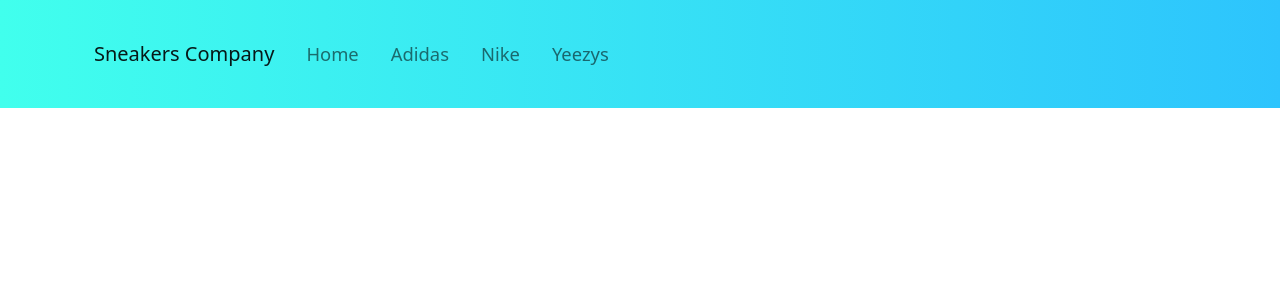
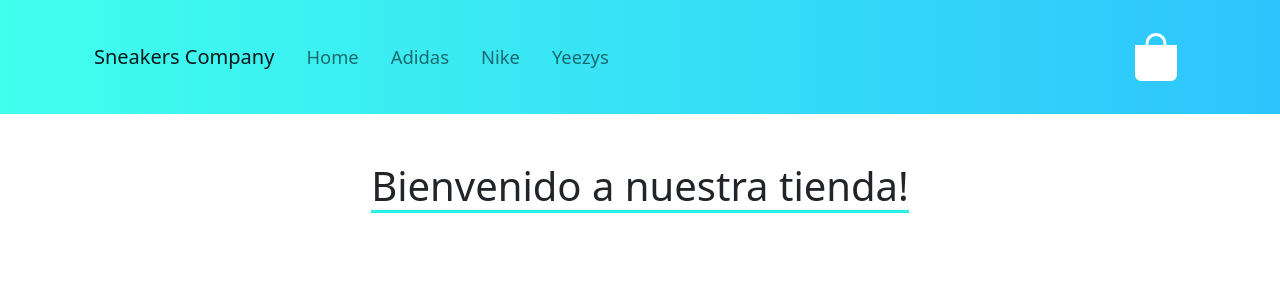
Before and after one commit to jacofsky/sneakers-company, a React (Create React App) app: page / in a window 1280 px wide. Shown: the top 300 px of the page. Built offline with nearby package versions, Linux system fonts and the light colour scheme.

Commit message:
Componentes - Desafio clase 4

```diff
--- a/package.json
+++ b/package.json
@@ -8,7 +8,9 @@
     "@testing-library/user-event": "^12.8.3",
     "bootstrap": "^5.1.1",
     "react": "^17.0.2",
+    "react-bootstrap-icons": "^1.5.0",
     "react-dom": "^17.0.2",
+    "react-icons": "^4.2.0",
     "react-scripts": "4.0.3",
     "web-vitals": "^1.1.2"
   },
--- a/src/App.js
+++ b/src/App.js
@@ -1,13 +1,19 @@
+import React from 'react';
 import './App.css';
 import NavBar from './Componentes/NavBar/NavBar.js'
+import ItemListContainer from './Componentes/ItemListContainer/ItemListContainer.js'
 
-function App() {
-  return (
-    <div className="App">
-      <NavBar />
 
-    </div>
-  );
+class App extends React.Component {
+  render() {
+    return (
+      <div className="App">
+        <NavBar />
+        <ItemListContainer greeting="Bienvenido a nuestra tienda!"/>
+      </div>
+    );
+  }
+
 }
 
 export default App;
--- /dev/null
+++ b/src/Componentes/Carrito/Carrito.css
@@ -0,0 +1,16 @@
+.carritoButton{
+    background-color: transparent;
+    border: 0 solid transparent;
+
+}
+
+.carrito{
+    color: rgb(255, 255, 255);
+    width: 3rem;
+    height: 3rem;
+    transition: all .5s;
+}
+
+.carritoButton:hover .carrito{
+    color: rgba(67, 255, 230, 0.979);
+}
--- /dev/null
+++ b/src/Componentes/Carrito/Carrito.js
@@ -0,0 +1,19 @@
+import React from 'react';
+import "bootstrap/dist/css/bootstrap.min.css";
+import "./Carrito.css";
+import { BsFillBagFill } from "react-icons/bs";
+
+
+
+
+const Carrito = () => {
+    return (
+        <div>
+            <button className="carritoButton">
+                <BsFillBagFill className="carrito"/>
+            </button>
+        </div>
+    )
+}
+
+export default Carrito
--- /dev/null
+++ b/src/Componentes/ItemListContainer/ItemListContainer.css
@@ -0,0 +1,5 @@
+.greetingStyle{
+    margin-top: 3rem;
+    display: inline-block;
+    border-bottom: rgb(38, 240, 230) 3px solid;
+}
--- /dev/null
+++ b/src/Componentes/ItemListContainer/ItemListContainer.js
@@ -0,0 +1,13 @@
+import React from 'react'
+import './ItemListContainer.css'
+
+
+const ItemListContainer = ({greeting}) => {
+    return (
+        <div>
+            <h1 className="greetingStyle">{greeting}</h1>
+        </div>
+    )
+}
+
+export default ItemListContainer
--- a/src/Componentes/NavBar/NavBar.js
+++ b/src/Componentes/NavBar/NavBar.js
@@ -1,5 +1,6 @@
 import "bootstrap/dist/css/bootstrap.min.css";
-import "./NavBar.css"
+import "./NavBar.css";
+import Carrito from "../Carrito/Carrito.js";
 
 const NavBar = () => {
   return (
@@ -19,7 +20,7 @@ const NavBar = () => {
         >
           <span className="navbar-toggler-icon"></span>
         </button>
-        <div className="collapse navbar-collapse" id="collapsibleNavId">
+        <div className="collapse navbar-collapse justify-content-between" id="collapsibleNavId">
           <ul className="navbar-nav mr-auto mt-2 mt-lg-0 navBarHover">
             <li className="nav-item mx-2">
               <a className="nav-link" href="#">
@@ -41,7 +42,9 @@ const NavBar = () => {
                 Yeezys
               </a>
             </li>
+
           </ul>
+          <Carrito/>
         </div>
       </div>
     </nav>
```
Also changed, not shown: src/Componentes/Carrito/bag-fill.svg (added), 1 other file (tests, documents, lock files or other folders).
